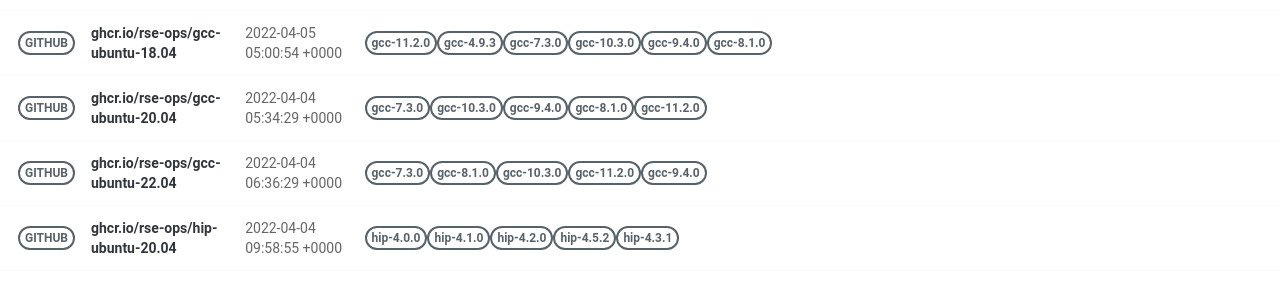
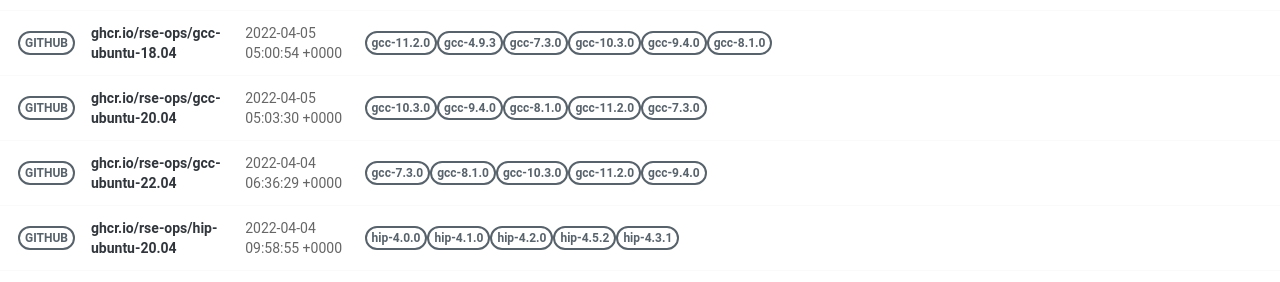
Before and after one commit to rse-ops/docker-images, a Jekyll site: the page built from pages/index.md, in a window 1280 px wide. Shown: the part 581-863 px from the top of the page. Built offline with Jekyll 4.4.1, drawn with Linux system fonts in a browser that asks for light colours; nearby versions of some CDN libraries.

Commit message:
Automated push to update library 2022-04-05

```diff
--- a/_library/ghcr.io-rse-ops-gcc-ubuntu-20.04.md
+++ b/_library/ghcr.io-rse-ops-gcc-ubuntu-20.04.md
@@ -1,14 +1,11 @@
 ---
 layout: container
 name: ghcr.io/rse-ops/gcc-ubuntu-20.04
-updated_at: 2022-04-04 05:34:29.623810
+updated_at: 2022-04-05 05:03:30.571275
 
 
 container_url: https://github.com/orgs/rse-ops/packages/container/package/gcc-ubuntu-20.04
 versions:
- - tag: gcc-7.3.0
-   dockerfile: https://github.com/rse-ops/docker-images/blob/main/ubuntu/gcc/Dockerfile
-   manifest: https://crane.ggcr.dev/manifest/ghcr.io/rse-ops/gcc-ubuntu-20.04:gcc-7.3.0
  - tag: gcc-10.3.0
    dockerfile: https://github.com/rse-ops/docker-images/blob/main/ubuntu/gcc/Dockerfile
    manifest: https://crane.ggcr.dev/manifest/ghcr.io/rse-ops/gcc-ubuntu-20.04:gcc-10.3.0
```
Also changed, not shown: other parts of _library/ghcr.io-rse-ops-gcc-ubuntu-20.04.md (+3 -0 lines).
